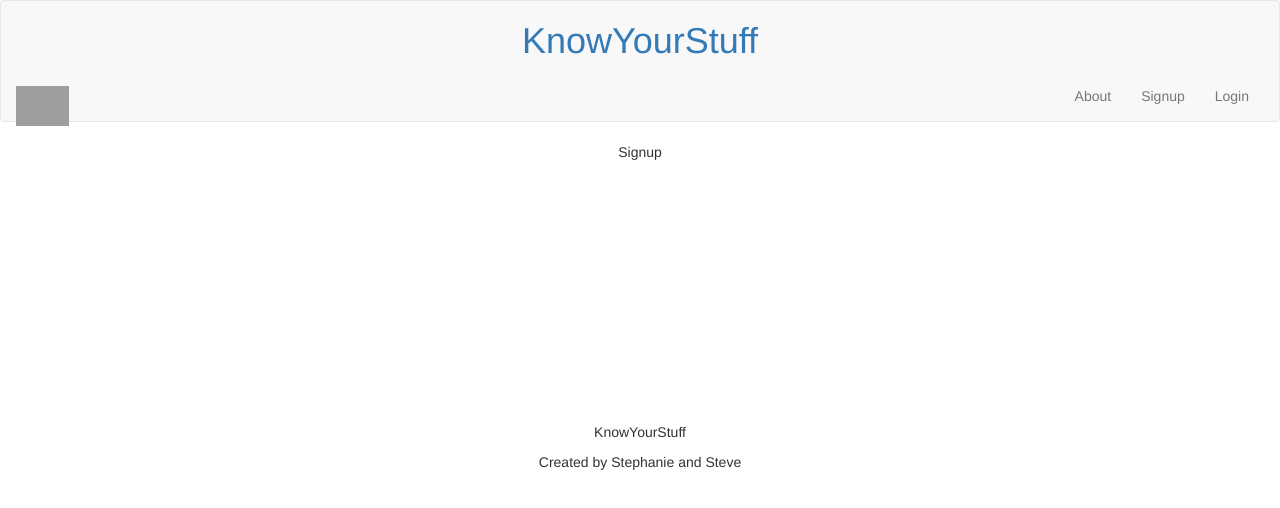
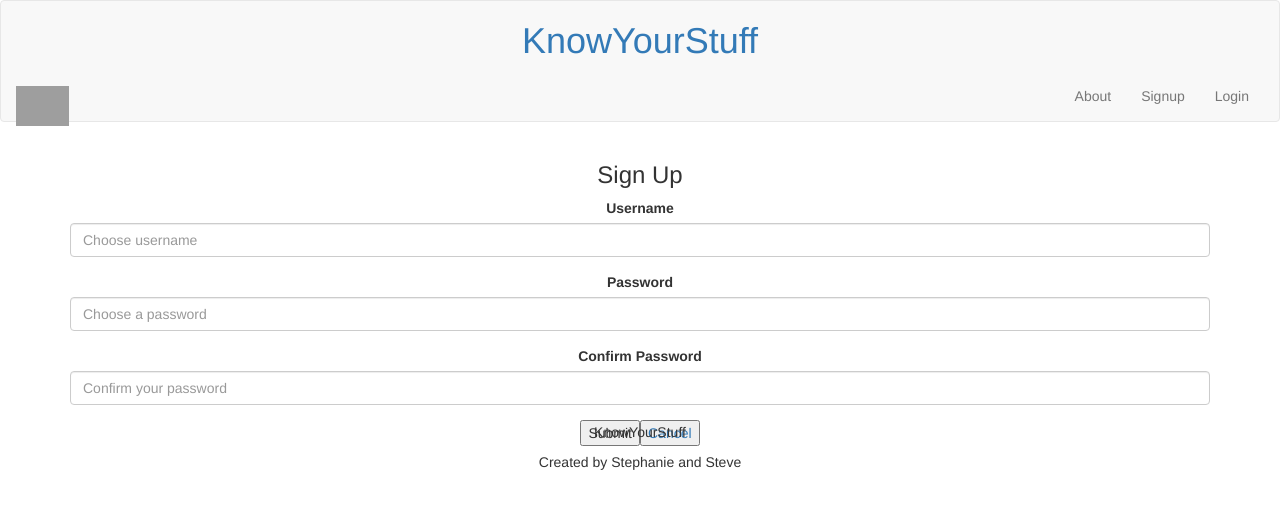
Before and after one commit to snopeks/InventoryAppFront, a React (Create React App) app: page /signup in a window 1280 px wide. Shown: the top 508 px of the page. Built offline with nearby package versions, Linux system fonts and the light colour scheme; grey boxes are pictures that could not be loaded.

Commit message:
login signup

```diff
--- a/src/Login.js
+++ b/src/Login.js
@@ -7,7 +7,22 @@ class Login extends Component {
   render(){
     return(
       <div>
-        <p>Login</p>
+        <h3 className="text-center">Login</h3>
+        <form>
+          <div className="form-group">
+            <label>Username</label>
+            <input type="text" className="form-control" id="exampleInputEmail1" aria-describedby="emailHelp" placeholder="Enter email"/>
+          </div>
+          <div className="form-group">
+            <label>Password</label>
+            <input type="password" className="form-control" id="exampleInputPassword1" placeholder="Password"/>
+          </div>
+          <div className="form-check">
+            <input type="checkbox" className="form-check-input" id="exampleCheck1"/>
+            <label className="form-check-label">Check me out</label>
+          </div>
+          <button type="submit" className="btn btn-primary">Submit</button>
+        </form>
       </div>
     )
   }
--- a/src/Signup.js
+++ b/src/Signup.js
@@ -1,13 +1,54 @@
 import React, { Component } from 'react'
+import { Link } from 'react-router-dom'
 
 class Signup extends Component{
   constructor(props){
     super(props)
+    this.state={
+      username: '',
+      password: ''
+    }
+    this.formSubmit = this.formSubmit.bind(this);
+    this.handlePasswordChange = this.handlePasswordChange.bind(this);
+    this.handleUsernameChange = this.handleUsernameChange.bind(this);
+  }
+
+  formSubmit = (e) => {
+    e.preventDefault();
+    console.log(this.state.username, this.state.password)
+    console.log(this.props);
+    this.props.signup(this.state.username, this.state.password, e)
+
+  }
+  handlePasswordChange = e => {
+    console.log(e.target.value);
+    this.setState({password: e.target.value})
+  }
+  handleUsernameChange = e => {
+    // console.log(e);
+    console.log(e.target.value)
+    this.setState({username: e.target.value})
   }
   render(){
     return(
       <div>
-        <p>Signup</p>
+          <form onSubmit={this.formSubmit}>
+            <h3 className="text-center">Sign Up</h3>
+            <div className="form-group">
+              <label>Username</label>
+              <input type="text" className="form-control" onChange={this.handleUsernameChange} id="username" name="username" placeholder="Choose username" required/>
+            </div>
+            <div className="form-group">
+              <label>Password</label>
+              <input type="password" className="form-control" id="password1" placeholder="Choose a password" required/>
+            </div>
+            <div className="form-group">
+              <label>Confirm Password</label>
+              <input type="password" className="form-control" onChange={this.handlePasswordChange} id="password2" placeholder="Confirm your password" required/>
+            </div>
+            <button type="submit">Submit</button>
+            <button><Link to='/'>Cancel</Link></button>
+          </form>
       </div>
     )
   }
```
